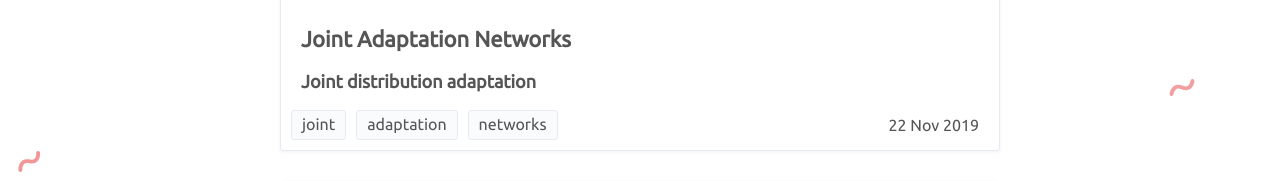
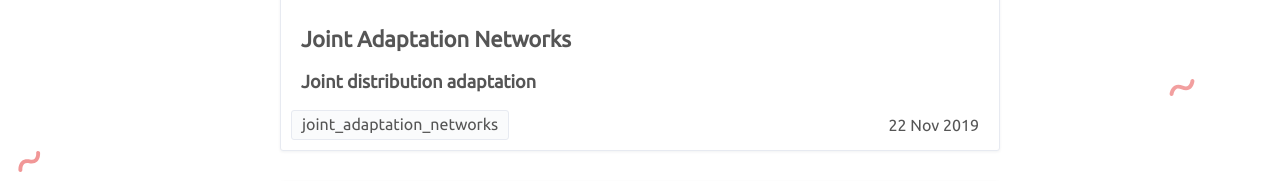
Before and after one commit to Ruby-H/ruby-h.github.com, a Jekyll site: the page built from index.html, in a window 1280 px wide. Shown: the part 813-994 px from the top of the page. Built offline with Jekyll 4.4.1, drawn with Linux system fonts in a browser that asks for light colours; comment, search, counter and statistics services are not loaded.

Commit message:
new paper

```diff
--- a/_posts/2019-11-22-Joint Adaptation Networks.markdown
+++ b/_posts/2019-11-22-Joint Adaptation Networks.markdown
@@ -2,7 +2,7 @@
 layout: post
 title:  "Joint Adaptation Networks"
 date:   2019-11-22 19:46:21 +0800
-tags: "joint adaptation networks"
+tags: "joint_adaptation_networks"
 color: rgb(255,90,90)
 cover: '../assets/JAN.png'
 subtitle: 'Joint distribution adaptation'
```
